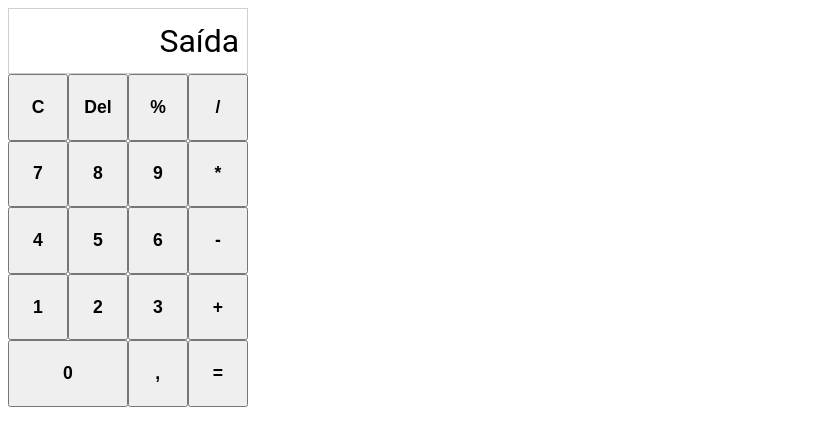
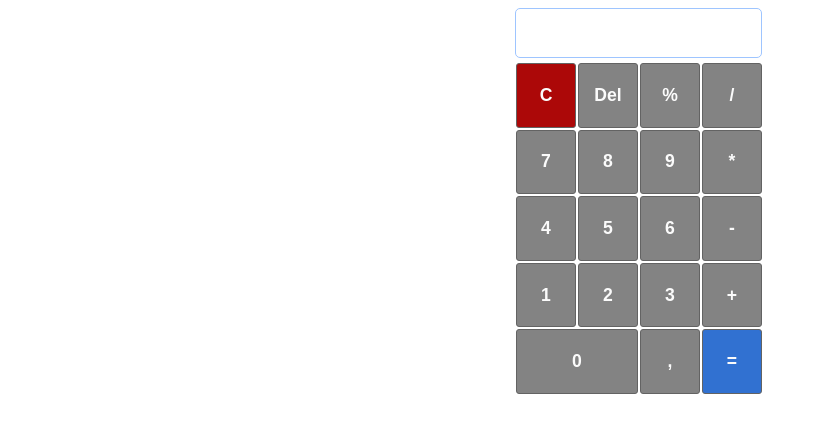
Before and after one commit to maurilio-vilela/calculadora-svelte, a SvelteKit app: page / in a window 1280 px wide. Shown: the top 446 px of the page, without its empty margins (0-817 px from the left). Built offline with nearby package versions, Linux system fonts and the light colour scheme.

Commit message:
Estilização dos botões da calculadora

```diff
--- a/src/app.html
+++ b/src/app.html
@@ -4,6 +4,7 @@
 		<meta charset="utf-8" />
 		<link rel="icon" href="%sveltekit.assets%/favicon.png" />
 		<meta name="viewport" content="width=device-width" />
+    <title>Calcuradora Svelte</title>
 		%sveltekit.head%
 	</head>
 	<body data-sveltekit-preload-data="hover">
--- a/src/components/Botao.svelte
+++ b/src/components/Botao.svelte
@@ -12,14 +12,32 @@
         align-items: center;
         justify-content: center;
         padding: 1.3rem;
-        margin:0px;
-        margin:0px;
+        margin:1px;
         width: 60px;
         font-weight: 700;
         font-size: 1.1rem;
         cursor:pointer;
+        color:#fbfbfb;
+        background-color: #838383;
+        border: 1px solid #636363;
+        border-radius: 3px;
+    }
+    .botao:hover{
+        background-color: #636363;
+    }
+    .botao:nth-child(2){
+        background-color: #ac0808;
+    }
+    .botao:nth-child(2):hover{
+        background-color: #940909;
     }
     .botao:nth-child(18){
-        padding: 1.3rem 3.62rem;
+        padding: 1.3rem 3.75rem;
+    }
+    .botao:nth-child(20){
+        background-color: #3171d1;
+    }
+    .botao:nth-child(20):hover{
+        background-color: #2c60af;
     }
 </style>
--- a/src/routes/+page.svelte
+++ b/src/routes/+page.svelte
@@ -5,7 +5,7 @@
 <main>
 
     <section class="container">
-        <p class="saida">Saída</p>
+        <span class="saida"></span>
         <Botao texto="C" />
         <Botao texto="Del" />
         <Botao texto="%" />
@@ -37,16 +37,19 @@
         flex-wrap: wrap;
         align-items: center;
         width: 15.625rem;
+        margin: 0 auto;
     }
     .saida{
         display: flex;
-        width: 13.885rem;
-        height: 3rem;
+        width: 14.3rem;
+        height: 2rem;
         padding: 0.5rem;
-        border: 1px solid #CFCFCF;
+        border: 1px solid #9ec5ff;
         margin:0px;
-        font-size: 2rem;
+        font-size: 1.9rem;
         justify-content: flex-end;
         align-items: center;
+        border-radius: 5px;
+        margin-bottom: 4px;
     }
 </style>
```
